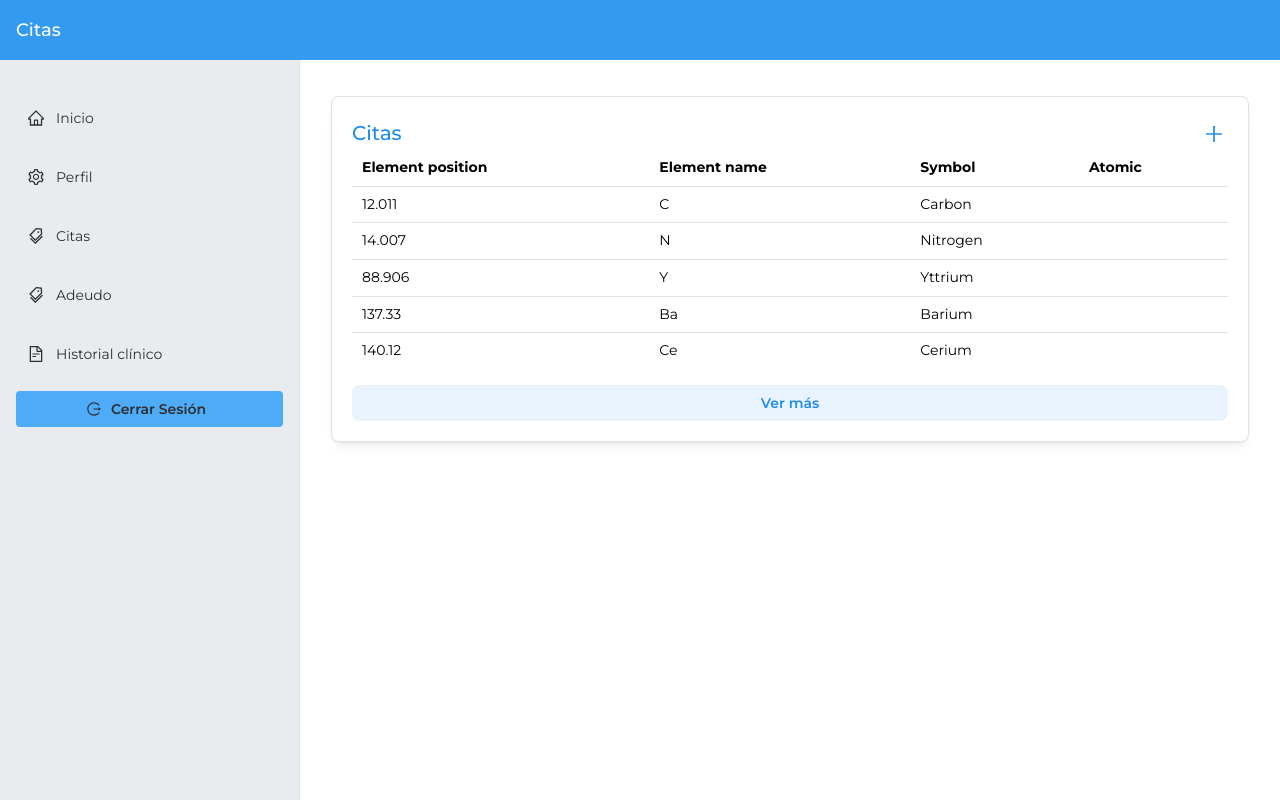
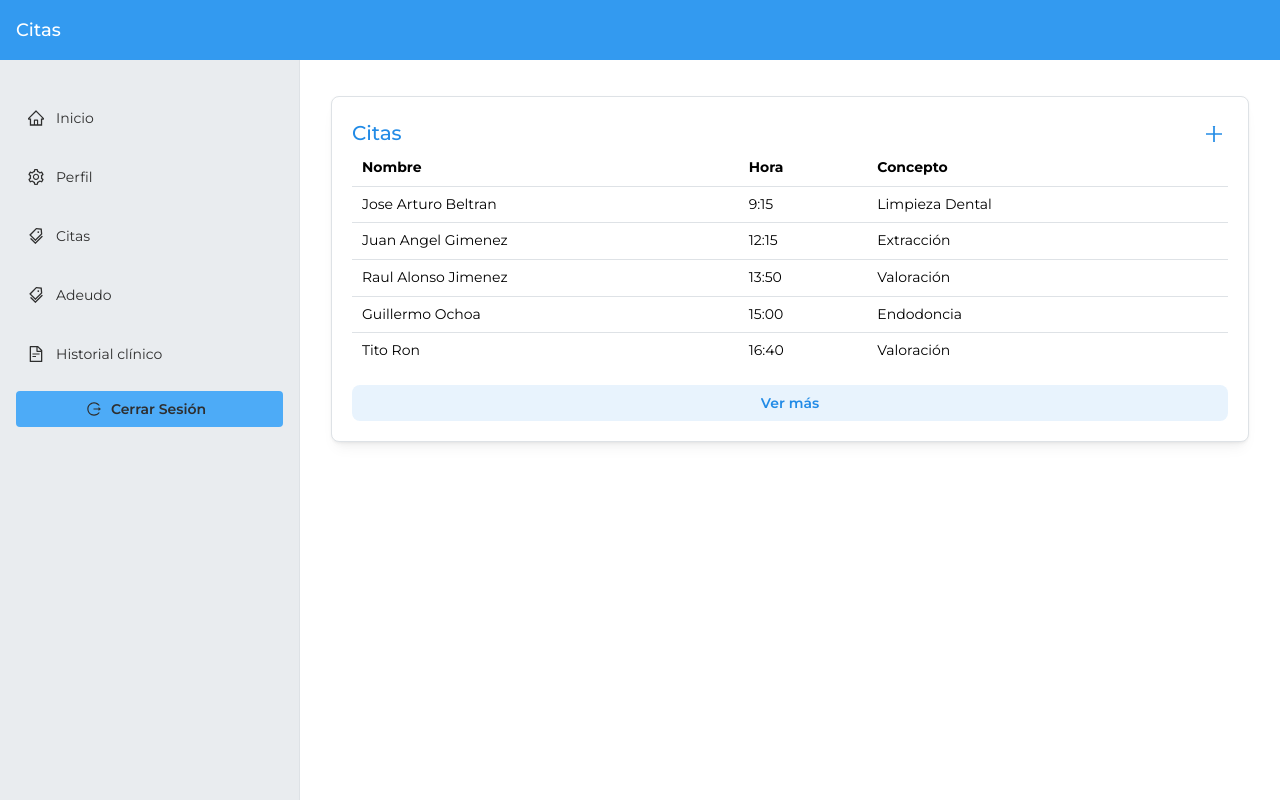
Before and after one commit to alanvviera/DentalSystem, a Next.js app: page /client-menu/appointments in a window 1280 px wide. Built offline with nearby package versions, Linux system fonts and the light colour scheme.

Commit message:
Changes in the local json information of the client-menu

```diff
--- a/app/client-menu/appointments/page.tsx
+++ b/app/client-menu/appointments/page.tsx
@@ -6,20 +6,20 @@ import { Grid, GridCol, Text } from "@mantine/core";
 import React from "react";
 
 type Item = {
-    position: number;
-    mass: number;
-    symbol: string;
-    name: string;
-  }
+  nombre: string;
+  hora: string;
+  concepto: string;
 
-const Page = () => {
-    const headers = ["Element position", "Element name", "Symbol", "Atomic"];
+}
+
+  const Page = () => {
+    const headers = ["Nombre", "Hora", "Concepto", ""];
     const items: Item[] = [
-      { position: 6, mass: 12.011, symbol: "C", name: "Carbon" },
-      { position: 7, mass: 14.007, symbol: "N", name: "Nitrogen" },
-      { position: 39, mass: 88.906, symbol: "Y", name: "Yttrium" },
-      { position: 56, mass: 137.33, symbol: "Ba", name: "Barium" },
-      { position: 58, mass: 140.12, symbol: "Ce", name: "Cerium" },
+      { nombre: "Jose Arturo Beltran", hora: "9:15", concepto: "Limpieza Dental" },
+      { nombre: "Juan Angel Gimenez", hora: "12:15", concepto: "Extracción" },
+      { nombre: "Raul Alonso Jimenez", hora: "13:50", concepto: "Valoración" },
+      { nombre: "Guillermo Ochoa", hora: "15:00", concepto: "Endodoncia" },
+      { nombre: "Tito Ron", hora: "16:40", concepto: "Valoración" },
     ];
 
 
--- a/app/client-menu/page.tsx
+++ b/app/client-menu/page.tsx
@@ -8,10 +8,10 @@ import { Grid, GridCol, Text } from "@mantine/core";
 import React from "react";
 
 type Item = {
-  position: number;
-  mass: number;
-  symbol: string;
-  name: string;
+  nombre: string;
+  hora: string;
+  concepto: string;
+
 }
 
 type DebtData = {
@@ -21,13 +21,13 @@ type DebtData = {
 }
 
 const Page = () => {
-  const headers = ["Element position", "Element name", "Symbol", "Atomic"];
+  const headers = ["Nombre", "Hora", "Concepto", ""];
   const items: Item[] = [
-    { position: 6, mass: 12.011, symbol: "C", name: "Carbon" },
-    { position: 7, mass: 14.007, symbol: "N", name: "Nitrogen" },
-    { position: 39, mass: 88.906, symbol: "Y", name: "Yttrium" },
-    { position: 56, mass: 137.33, symbol: "Ba", name: "Barium" },
-    { position: 58, mass: 140.12, symbol: "Ce", name: "Cerium" },
+    { nombre: "Jose Arturo Beltran", hora: "9:15", concepto: "Limpieza Dental" },
+    { nombre: "Juan Angel Gimenez", hora: "12:15", concepto: "Extracción" },
+    { nombre: "Raul Alonso Jimenez", hora: "13:50", concepto: "Valoración" },
+    { nombre: "Guillermo Ochoa", hora: "15:00", concepto: "Endodoncia" },
+    { nombre: "Tito Ron", hora: "16:40", concepto: "Valoración" },
   ];
 
   const debtData: DebtData = {
```
